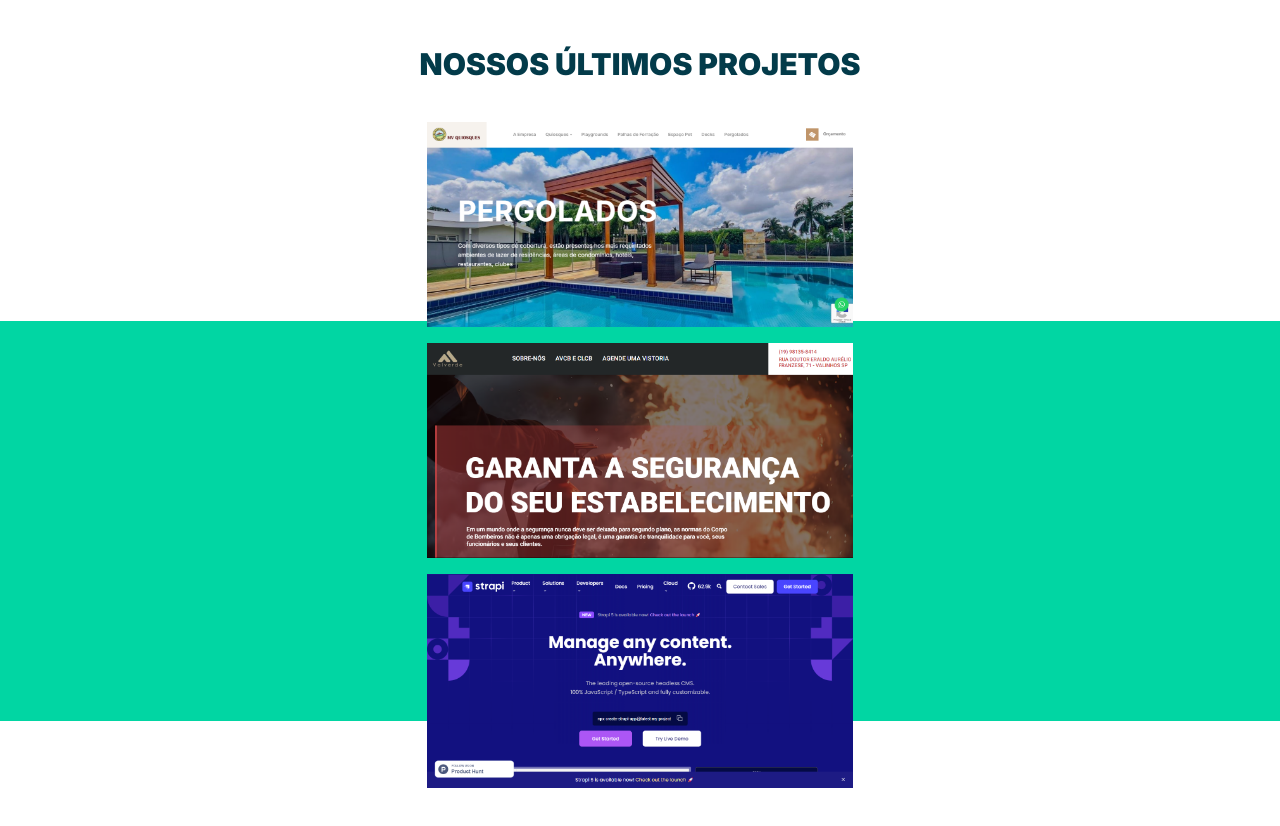
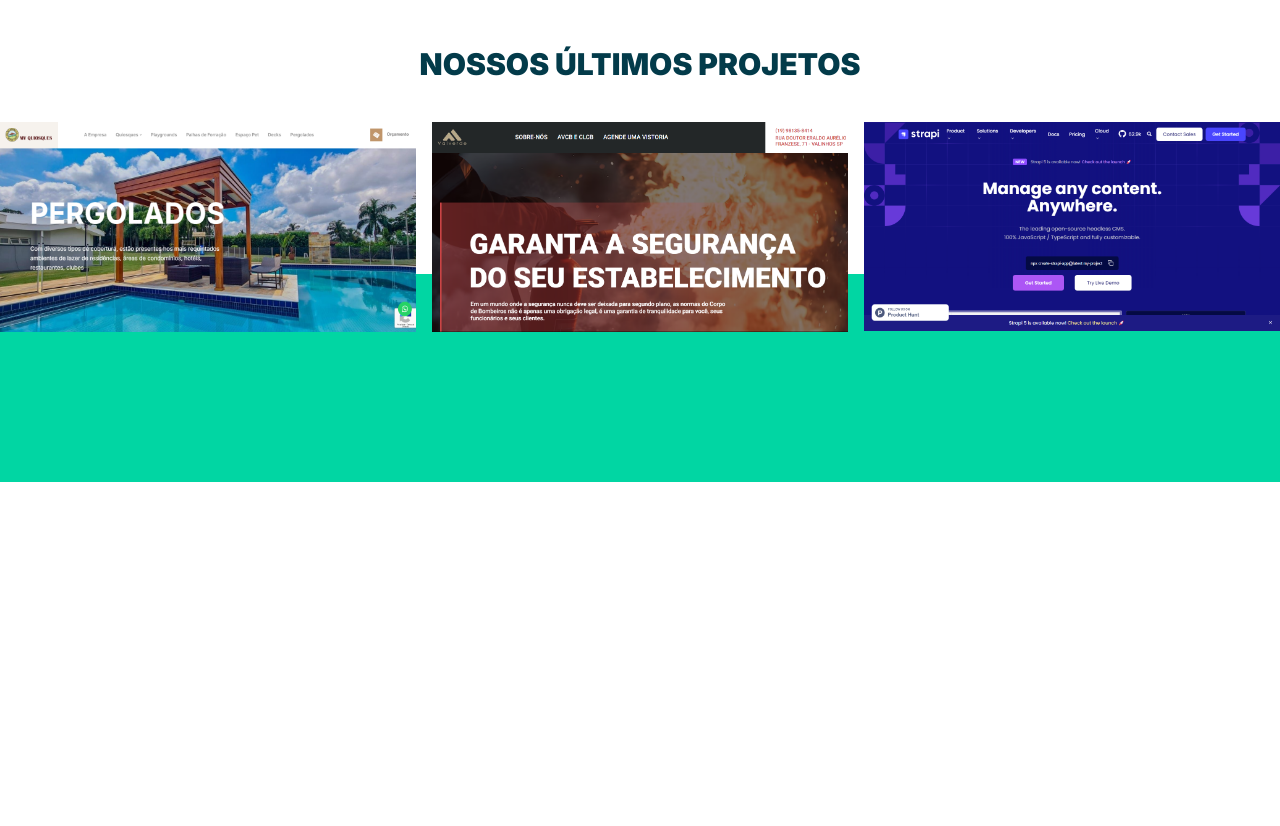
Before and after one commit to Gabriel-Andreoni/g2l, a Next.js app: page / in a window 1280 px wide. Shown: the part 2380-3206 px from the top of the page. After the commit the page ends 2862 px from the top, so only its background shows below. Built offline with nearby package versions, Linux system fonts and the light colour scheme.

Commit message:
Update index.tsx

```diff
--- a/app/sections/Portfolio/index.tsx
+++ b/app/sections/Portfolio/index.tsx
@@ -8,7 +8,7 @@ export default function Portfolio() {
     return (
         <section className="w-full h-auto flex flex-col relative">
             <h2 className="w-full pt-28 pb-10 text-center text-3xl font-black uppercase text-[#033B4A]">Nossos últimos projetos</h2>
-            <div className="w-full max-w-7xl desktop:h-full mobile:h-screen mx-auto pb-28 flex mobile:flex-col gap-4 after:content-[''] after:w-full after:h-52 after:block after:absolute after:left-0 after:top-[20rem] after:bg-[#01d6a3] after:z-[-1] mobile:after:h-[400px] mobile:after:top-[40%] ">
+            <div className="w-full max-w-7xl desktop:h-full mobile:h-screen mx-auto pb-28 flex desktop:flex-row mobile:flex-col gap-4 after:content-[''] after:w-full desktop:after:h-52 mobile:after:h-[400px] after:block after:absolute after:left-0 after:top-[20rem] after:bg-[#01d6a3] after:z-[-1]  desktop:after:top-2/3 mobile:after:top-[40%] ">
                 <div className="desktop:w-1/3 mobile:w-80 mobile:mx-auto transition-all duration-500 cursor-pointer hover:shadow-[10px_10px_1px_#033B4A]">
                     <Image className="h-full" src={MvCover} alt="site de vendas de quiosques" width="1000" height="100" />
                 </div>
```
